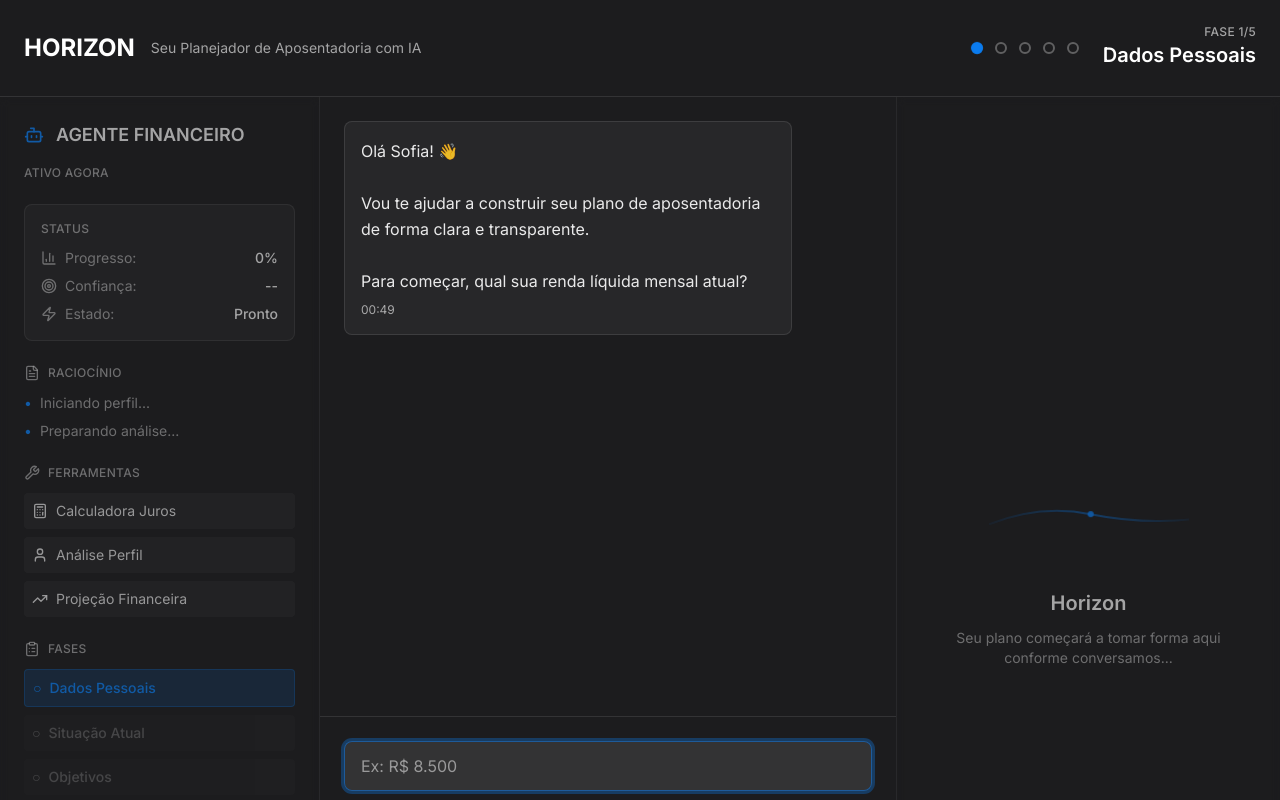
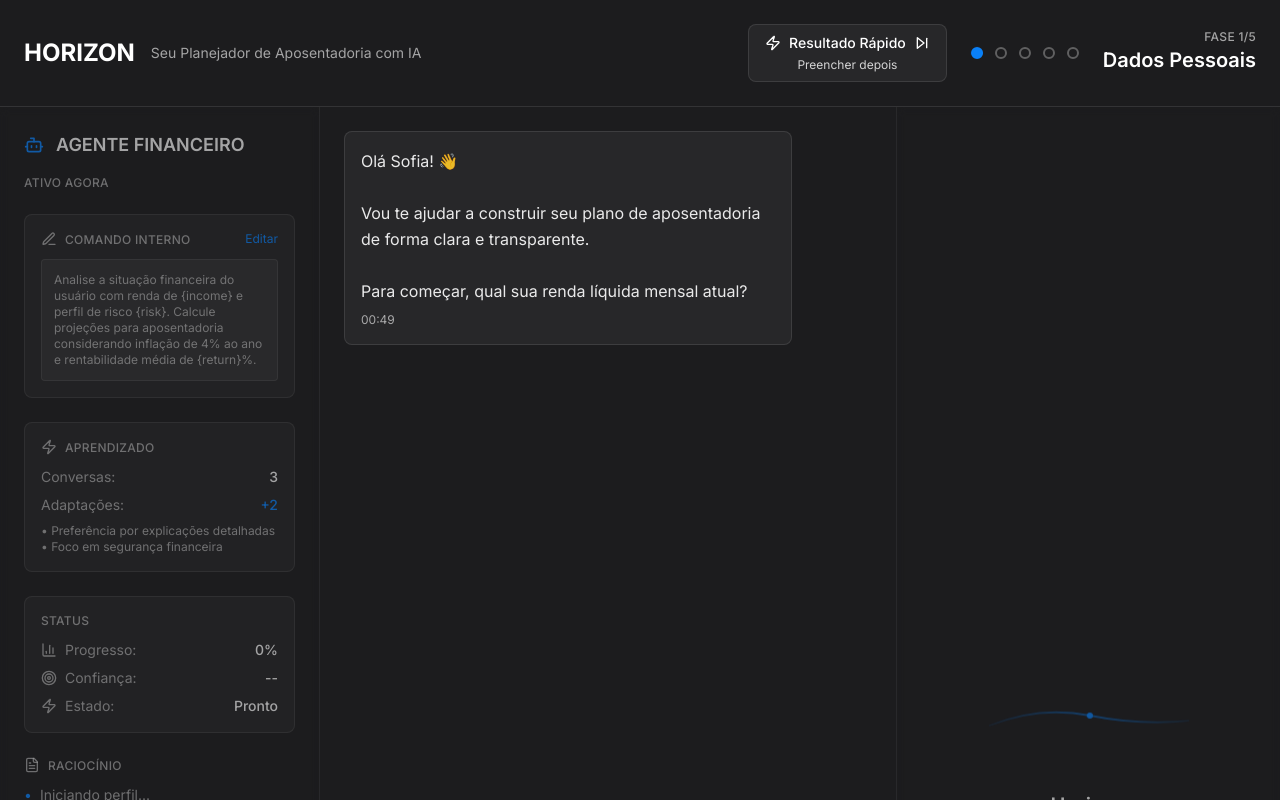
Before and after one commit to arthur0211/horizon-agent-transparency-ui, a React (Vite) app: page / in a window 1280 px wide. Shown: the top 800 px of the page. Built offline with nearby package versions, Linux system fonts and the light colour scheme.

Commit message:
Implement improvements based on feedback
Add visible prompt and express mode.

```diff
--- a/src/components/AgentHub.tsx
+++ b/src/components/AgentHub.tsx
@@ -1,6 +1,6 @@
 
-import React from 'react';
-import { Bot, BarChart3, Target, Zap, FileText, Wrench, ClipboardList, Keyboard, Calculator, User, TrendingUp } from 'lucide-react';
+import React, { useState } from 'react';
+import { Bot, BarChart3, Target, Zap, FileText, Wrench, ClipboardList, Keyboard, Calculator, User, TrendingUp, Edit3, RotateCcw } from 'lucide-react';
 import { AgentStatus, PlanningPhase } from '../types';
 
 interface AgentHubProps {
@@ -18,6 +18,12 @@ export const AgentHub: React.FC<AgentHubProps> = ({
   onPhaseClick,
   className = ''
 }) => {
+  const [isEditingPrompt, setIsEditingPrompt] = useState(false);
+  const [currentPrompt, setCurrentPrompt] = useState(
+    "Analise a situação financeira do usuário com renda de {income} e perfil de risco {risk}. Calcule projeções para aposentadoria considerando inflação de 4% ao ano e rentabilidade média de {return}%."
+  );
+  const [defaultPrompt] = useState(currentPrompt);
+
   const getToolIcon = (toolName: string) => {
     switch (toolName) {
       case 'Calculadora Juros':
@@ -31,36 +37,121 @@ export const AgentHub: React.FC<AgentHubProps> = ({
     }
   };
 
+  const handlePromptChange = (newPrompt: string) => {
+    setCurrentPrompt(newPrompt);
+    // TODO: Integrar com updateAgent para aplicar novo prompt
+  };
+
+  const restoreDefaultPrompt = () => {
+    setCurrentPrompt(defaultPrompt);
+    setIsEditingPrompt(false);
+  };
+
   return (
-    <aside className={`w-80 p-6 border-r border-white/10 space-y-6 ${className}`} role="complementary">
+    <aside
+      className={`w-80 p-6 border-r border-white/10 space-y-6 ${className}`}
+      role="complementary"
+      aria-label="Painel do Agente"
+    >
       {/* Agent Info */}
       <div className="space-y-4">
         <div className="flex items-center gap-3">
-          <Bot className="w-5 h-5 text-horizon-accent" />
-          <div className="text-lg font-semibold text-white">{agent.name}</div>
+          <Bot className="w-5 h-5 text-horizon-accent" aria-hidden="true" />
+          <div className="text-lg font-semibold text-white" id="agent-name">{agent.name}</div>
           {agent.isProcessing && (
-            <div className="w-2 h-2 bg-horizon-accent rounded-full animate-pulse-horizon" />
+            <div
+              className="w-2 h-2 bg-horizon-accent rounded-full animate-pulse-horizon"
+              aria-label="Processando"
+              role="status"
+            />
           )}
         </div>
-        <div className="metadata">
+        <div className="metadata" aria-describedby="agent-name">
           {agent.isActive ? 'ativo agora' : 'standby'}
         </div>
       </div>
 
+      {/* Prompt Editor */}
+      <div className="agent-card space-y-3" role="region" aria-label="Editor de Comando Interno">
+        <div className="flex items-center justify-between">
+          <div className="metadata flex items-center gap-2">
+            <Edit3 className="w-4 h-4" />
+            Comando Interno
+          </div>
+          <button
+            onClick={() => setIsEditingPrompt(!isEditingPrompt)}
+            className="text-xs text-horizon-accent hover:text-white transition-colors"
+            aria-label={isEditingPrompt ? "Visualizar prompt" : "Editar prompt"}
+          >
+            {isEditingPrompt ? 'Ver' : 'Editar'}
+          </button>
+        </div>
+
+        {isEditingPrompt ? (
+          <div className="space-y-2">
+            <textarea
+              value={currentPrompt}
+              onChange={(e) => handlePromptChange(e.target.value)}
+              className="w-full h-24 horizon-input text-xs resize-none"
+              placeholder="Defina como o agente deve analisar e processar as informações..."
+              aria-label="Editor de prompt do agente"
+            />
+            <div className="flex gap-2">
+              <button
+                onClick={restoreDefaultPrompt}
+                className="flex items-center gap-1 text-xs text-horizon-text-secondary hover:text-white transition-colors"
+                aria-label="Restaurar prompt padrão"
+              >
+                <RotateCcw className="w-3 h-3" />
+                Restaurar padrão
+              </button>
+            </div>
+          </div>
+        ) : (
+          <div className="text-xs text-horizon-text-secondary bg-white/5 p-3 rounded border border-white/10">
+            {currentPrompt}
+          </div>
+        )}
+      </div>
+
+      {/* Personalization Indicators */}
+      <div className="agent-card space-y-3" role="region" aria-label="Indicadores de Personalização">
+        <div className="metadata flex items-center gap-2">
+          <Zap className="w-4 h-4" />
+          Aprendizado
+        </div>
+        <div className="space-y-2">
+          <div className="flex justify-between items-center">
+            <span className="text-sm text-horizon-text-secondary">Conversas:</span>
+            <span className="text-sm font-medium text-white">3</span>
+          </div>
+          <div className="flex justify-between items-center">
+            <span className="text-sm text-horizon-text-secondary">Adaptações:</span>
+            <span className="text-sm font-medium text-horizon-accent">+2</span>
+          </div>
+          <div className="text-xs text-horizon-text-secondary">
+            • Preferência por explicações detalhadas
+            • Foco em segurança financeira
+          </div>
+        </div>
+      </div>
+
       {/* Status Panel */}
-      <div className="agent-card space-y-3">
+      <div className="agent-card space-y-3" role="region" aria-label="Status do Agente">
         <div className="metadata">Status</div>
         <div className="space-y-2">
           <div className="flex justify-between items-center">
             <span className="text-sm text-horizon-text-secondary flex items-center gap-2">
-              <BarChart3 className="w-4 h-4" />
+              <BarChart3 className="w-4 h-4" aria-hidden="true" />
               Progresso:
             </span>
-            <span className="text-sm font-medium text-white">{agent.progress}%</span>
+            <span className="text-sm font-medium text-white" aria-label={`${agent.progress} por cento completo`}>
+              {agent.progress}%
+            </span>
           </div>
           <div className="flex justify-between items-center">
             <span className="text-sm text-horizon-text-secondary flex items-center gap-2">
-              <Target className="w-4 h-4" />
+              <Target className="w-4 h-4" aria-hidden="true" />
               Confiança:
             </span>
             <span className="text-sm font-medium text-white">
@@ -69,7 +160,7 @@ export const AgentHub: React.FC<AgentHubProps> = ({
           </div>
           <div className="flex justify-between items-center">
             <span className="text-sm text-horizon-text-secondary flex items-center gap-2">
-              <Zap className="w-4 h-4" />
+              <Zap className="w-4 h-4" aria-hidden="true" />
               Estado:
             </span>
             <span className="text-sm font-medium text-white">
@@ -80,7 +171,7 @@ export const AgentHub: React.FC<AgentHubProps> = ({
       </div>
 
       {/* Reasoning */}
-      <div className="space-y-3">
+      <div className="space-y-3" role="region" aria-label="Raciocínio do Agente">
         <div className="metadata flex items-center gap-2">
           <FileText className="w-4 h-4" />
           Raciocínio
@@ -91,7 +182,7 @@ export const AgentHub: React.FC<AgentHubProps> = ({
               key={index}
               className="text-sm text-horizon-text-secondary flex items-start gap-2"
             >
-              <span className="text-horizon-accent">•</span>
+              <span className="text-horizon-accent" aria-hidden="true">•</span>
               <span>{step}</span>
             </div>
           ))}
@@ -99,21 +190,26 @@ export const AgentHub: React.FC<AgentHubProps> = ({
       </div>
 
       {/* Tools */}
-      <div className="space-y-3">
+      <div className="space-y-3" role="region" aria-label="Ferramentas do Agente">
         <div className="metadata flex items-center gap-2">
           <Wrench className="w-4 h-4" />
           Ferramentas
         </div>
-        <div className="space-y-2">
+        <div className="space-y-2" role="list">
           {agent.tools.map((tool, index) => (
             <div
               key={index}
               className={`tool-indicator ${tool.isActive ? 'active' : ''}`}
+              role="listitem"
+              aria-label={`${tool.name} - ${tool.isActive ? 'ativa' : 'inativa'}`}
             >
               {getToolIcon(tool.name)}
               <span className="text-sm">{tool.name}</span>
               {tool.isActive && (
-                <div className="ml-auto w-2 h-2 bg-horizon-accent rounded-full animate-pulse-horizon" />
+                <div
+                  className="ml-auto w-2 h-2 bg-horizon-accent rounded-full animate-pulse-horizon"
+                  aria-label="Em uso"
+                />
               )}
             </div>
           ))}
@@ -121,12 +217,12 @@ export const AgentHub: React.FC<AgentHubProps> = ({
       </div>
 
       {/* Phase Navigation */}
-      <div className="space-y-3">
+      <div className="space-y-3" role="region" aria-label="Navegação de Fases">
         <div className="metadata flex items-center gap-2">
           <ClipboardList className="w-4 h-4" />
           Fases
         </div>
-        <div className="space-y-2">
+        <div className="space-y-2" role="list">
           {phases.map((phase) => (
             <button
               key={phase.id}
@@ -139,9 +235,11 @@ export const AgentHub: React.FC<AgentHubProps> = ({
                     ? 'bg-white/5 text-white hover:bg-white/10 cursor-pointer'
                     : 'bg-white/5 text-horizon-text-secondary cursor-not-allowed opacity-50'
               }`}
+              role="listitem"
+              aria-label={`Fase ${phase.id}: ${phase.name} - ${phase.isCompleted ? 'completa' : phase.isActive ? 'ativa' : 'pendente'}`}
             >
               <div className="flex items-center gap-2">
-                <span>{phase.isCompleted ? '✓' : phase.isActive ? '○' : '○'}</span>
+                <span aria-hidden="true">{phase.isCompleted ? '✓' : phase.isActive ? '○' : '○'}</span>
                 <span className="font-medium">{phase.name}</span>
               </div>
             </button>
@@ -150,15 +248,15 @@ export const AgentHub: React.FC<AgentHubProps> = ({
       </div>
 
       {/* Shortcuts */}
-      <div className="space-y-3">
+      <div className="space-y-3" role="region" aria-label="Atalhos de Teclado">
         <div className="metadata flex items-center gap-2">
           <Keyboard className="w-4 h-4" />
           Atalhos
         </div>
-        <div className="space-y-1 text-xs text-horizon-text-secondary">
-          <div>⌘K - Comandos rápidos</div>
-          <div>Tab - Navegar campos</div>
-          <div>Esc - Cancelar ação</div>
+        <div className="space-y-1 text-xs text-horizon-text-secondary" role="list">
+          <div role="listitem">⌘K - Comandos rápidos</div>
+          <div role="listitem">Tab - Navegar campos</div>
+          <div role="listitem">Esc - Cancelar ação</div>
         </div>
       </div>
     </aside>
--- a/src/components/Header.tsx
+++ b/src/components/Header.tsx
@@ -1,17 +1,28 @@
 
-import React from 'react';
+import React, { useState } from 'react';
+import { Zap, SkipForward } from 'lucide-react';
 import { PlanningPhase } from '../types';
 
 interface HeaderProps {
   phases: PlanningPhase[];
   currentPhase: number;
+  onExpressMode?: () => void;
 }
 
-export const Header: React.FC<HeaderProps> = ({ phases, currentPhase }) => {
+export const Header: React.FC<HeaderProps> = ({ phases, currentPhase, onExpressMode }) => {
+  const [isExpressModeEnabled, setIsExpressModeEnabled] = useState(false);
   const currentPhaseData = phases.find(phase => phase.id === currentPhase);
 
+  const handleExpressMode = () => {
+    setIsExpressModeEnabled(true);
+    onExpressMode?.();
+  };
+
   return (
-    <header className="flex items-center justify-between p-6 border-b border-white/10">
+    <header
+      className="flex items-center justify-between p-6 border-b border-white/10"
+      role="banner"
+    >
       <div className="flex items-center gap-4">
         <h1 className="text-2xl font-bold text-white">HORIZON</h1>
         <div className="text-sm text-horizon-text-secondary">
@@ -20,8 +31,32 @@ export const Header: React.FC<HeaderProps> = ({ phases, currentPhase }) => {
       </div>
 
       <div className="flex items-center gap-6">
+        {/* Express Mode Button */}
+        <button
+          onClick={handleExpressMode}
+          disabled={isExpressModeEnabled}
+          className={`flex flex-col items-center gap-1 px-4 py-2 rounded-lg transition-all duration-200 ${
+            isExpressModeEnabled
+              ? 'bg-horizon-accent/20 text-horizon-accent border border-horizon-accent/30'
+              : 'bg-white/5 text-white hover:bg-white/10 border border-white/10 hover:border-white/20'
+          }`}
+          aria-label="Ativar modo express para resultado rápido"
+          title="Pule para os resultados e preencha os dados depois"
+        >
+          <div className="flex items-center gap-2">
+            <Zap className="w-4 h-4" aria-hidden="true" />
+            <span className="text-sm font-medium">
+              {isExpressModeEnabled ? 'Modo Express Ativo' : 'Resultado Rápido'}
+            </span>
+            <SkipForward className="w-4 h-4" aria-hidden="true" />
+          </div>
+          <span className="text-xs opacity-80">
+            {isExpressModeEnabled ? 'Complete os dados abaixo' : 'Preencher depois'}
+          </span>
+        </button>
+
         {/* Progress Dots */}
-        <div className="flex items-center gap-3">
+        <div className="flex items-center gap-3" role="progressbar" aria-label="Progresso das fases">
           {phases.map((phase) => (
             <div
               key={phase.id}
@@ -33,13 +68,16 @@ export const Header: React.FC<HeaderProps> = ({ phases, currentPhase }) => {
                     : ''
               }`}
               title={phase.name}
+              aria-label={`Fase ${phase.id}: ${phase.name} - ${
+                phase.isCompleted ? 'completa' : phase.isActive ? 'ativa' : 'pendente'
+              }`}
             />
           ))}
         </div>
 
         {/* Current Phase */}
         <div className="text-right">
-          <div className="metadata">Fase {currentPhase}/5</div>
+          <div className="metadata" aria-label="Fase atual">Fase {currentPhase}/5</div>
           <div className="section-title">{currentPhaseData?.name}</div>
         </div>
       </div>
--- a/src/pages/Index.tsx
+++ b/src/pages/Index.tsx
@@ -1,5 +1,5 @@
 
-import React, { useEffect } from 'react';
+import React, { useEffect, useState } from 'react';
 import { useHorizonState } from '../hooks/useHorizonState';
 import { Header } from '../components/Header';
 import { AgentHub } from '../components/AgentHub';
@@ -9,6 +9,8 @@ import { CommandPalette } from '../components/CommandPalette';
 import { Footer } from '../components/Footer';
 
 const Index = () => {
+  const [isExpressMode, setIsExpressMode] = useState(false);
+
   const {
     phases,
     currentPhase,
@@ -45,6 +47,40 @@ const Index = () => {
     return () => document.removeEventListener('keydown', handleKeyDown);
   }, [setIsCommandPaletteOpen]);
 
+  // Handle Express Mode
+  const handleExpressMode = () => {
+    setIsExpressMode(true);
+
+    // Jump to projection phase
+    goToPhase(4);
+
+    // Simulate express analysis
+    updateAgent({
+      isProcessing: true,
+      reasoning: ['Modo Express ativado', 'Gerando projeção com dados padrão...', 'Você pode ajustar os valores depois']
+    });
+
+    // Add express mode message
+    addMessage({
+      type: 'agent',
+      content: '⚡ **Modo Express Ativado!**\n\nCriei uma projeção inicial com valores padrão. Você pode ajustar seus dados pessoais abaixo para refinar os resultados:\n\n• Renda atual: R$ 5.000\n• Idade: 30 anos\n• Perfil: Moderado\n\nClique em "Ajustar Dados" para personalizar.',
+      phase: 4,
+    });
+
+    setTimeout(() => {
+      updateAgent({
+        isProcessing: false,
+        confidence: 85,
+        reasoning: ['Projeção gerada', 'Aguardando ajustes do usuário'],
+        tools: agent.tools.map(tool =>
+          tool.name === 'Projeção Financeira'
+            ? { ...tool, isActive: true }
+            : tool
+        ),
+      });
+    }, 2000);
+  };
+
   // Simulate agent responses and progression
   const handleMessage = (content: string) => {
     // Simulate processing
@@ -59,6 +95,10 @@ const Index = () => {
       let newConfidence = agent.confidence;
       let toolUpdates: any = {};
 
+      if (isExpressMode) {
+        agentResponse = 'Dados atualizados! Sua nova projeção considera as informações fornecidas. Continue ajustando os valores para refinar ainda mais os resultados.';
+        newConfidence = Math.min(95, agent.confidence + 10);
+      } else {
         switch (currentPhase) {
           case 1:
             agentResponse = 'Perfeito! Agora vou analisar sua situação financeira atual.\n\nQual o valor aproximado do seu patrimônio atual (poupança, investimentos, imóveis)?';
@@ -91,6 +131,7 @@ const Index = () => {
           default:
             agentResponse = 'Obrigado pela informação! Continuando nossa análise...';
         }
+      }
 
       updateAgent({
         isProcessing: false,
@@ -110,7 +151,11 @@ const Index = () => {
   return (
     <div className="min-h-screen bg-horizon-dark text-horizon-text-primary w-full">
       <div className="flex flex-col min-h-screen">
-        <Header phases={phases} currentPhase={currentPhase} />
+        <Header
+          phases={phases}
+          currentPhase={currentPhase}
+          onExpressMode={handleExpressMode}
+        />
 
         <div className="flex-1 flex">
           <AgentHub
```
Also changed, not shown: src/components/VoiceInterface.tsx (+49 -12 lines). Lines whose indentation alone changed are shown as unchanged.
